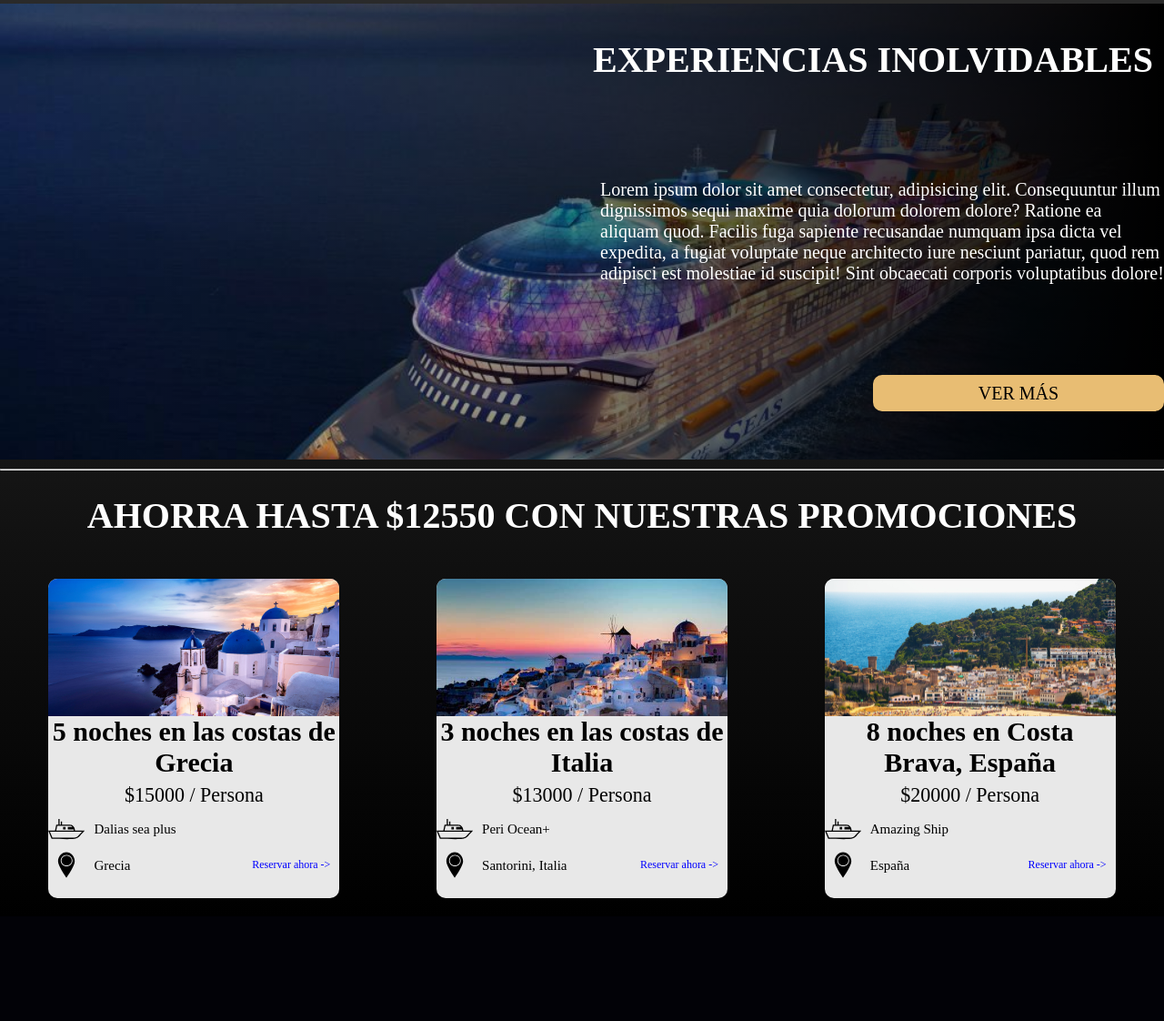
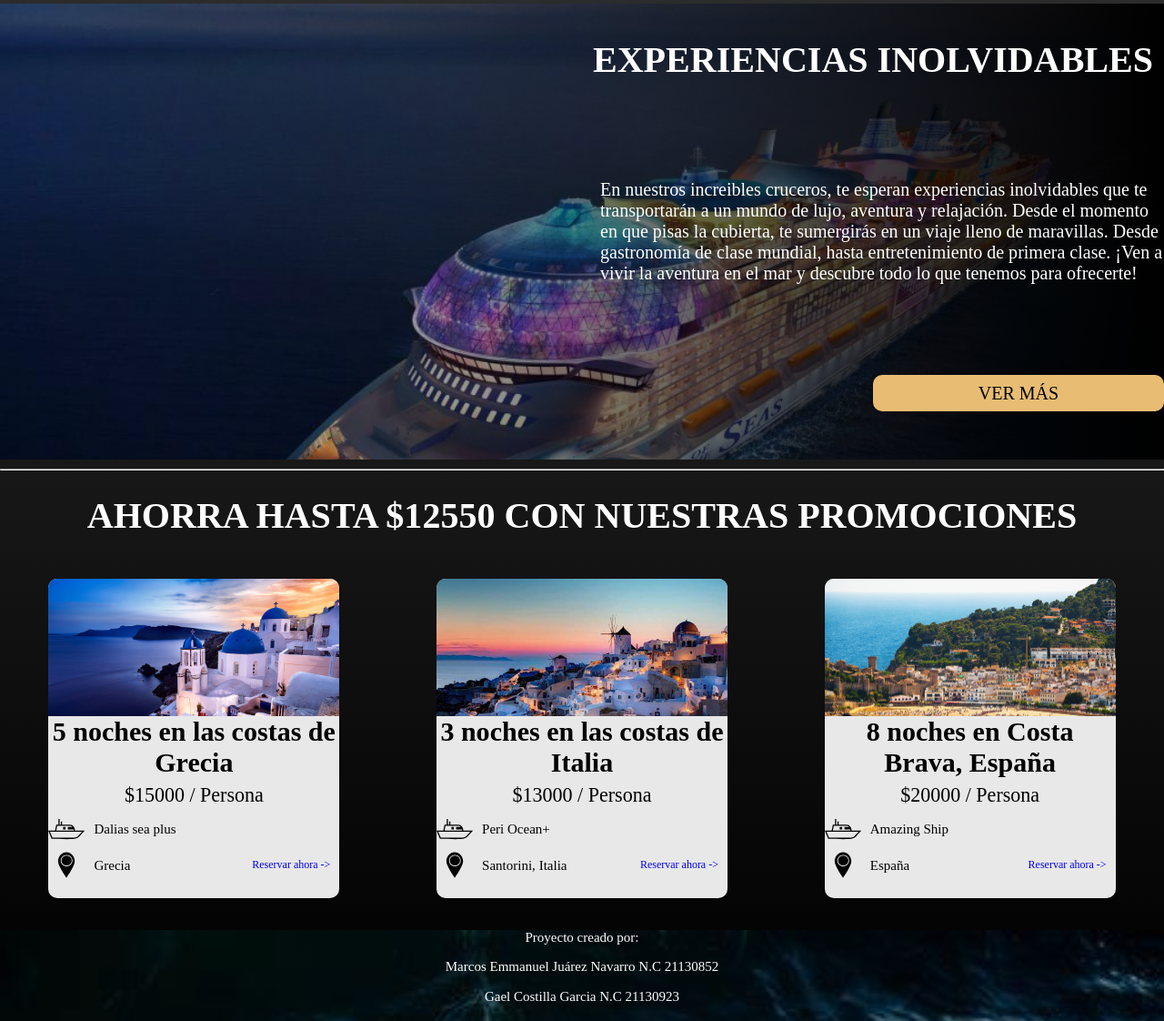
Before and after one commit to marcosjn19/U2ProyectoCruceros, a PHP site: page / in a window 1280 px wide. Shown: the part 569-1691 px from the top of the page at 91% size. Before the commit the page ends 1556 px from the top, so only its background shows below. Run offline with PHP 8.4, Linux system fonts and the light colour scheme; some web fonts are replaced.

Commit message:
Index v6
Se añadió el footer

```diff
--- a/css/styles.css
+++ b/css/styles.css
@@ -70,6 +70,14 @@ button:hover{
 
 hr {
     margin: 1rem 0 1rem;
+}
+
+footer {
+    height: 10rem;
+    width: 100%;
+    background-image: url(/media/footer.jpeg);
+    background-size: cover;
+    background-repeat: no-repeat;
 }
 /*-----------------------------------------------------------------------------------------------------*/
 /*              ENCABEZADO          */
@@ -322,3 +330,12 @@ hr {
 .promocion-reservar:hover {
     color: var(--resalte-cuadro);
 }
+
+/*-----------------------------------------------------------------------------------------------------*/
+/*              FOOTER          */
+.footer-main-content {
+    height: 100%;
+    position: relative;
+    background-image: linear-gradient(180deg, rgba(0,0,0,.3) 100%, rgba(60,69,60,1) 0%);
+    text-align: center;
+}
--- a/index.html
+++ b/index.html
@@ -53,7 +53,8 @@
         <div class = "contenido-experiencias">
             <div class = "cuadro imagen"> </div>
             <h2 class = "cuadro subt">Experiencias inolvidables</h2>
-            <p class = "cuadro descripcion">Lorem ipsum dolor sit amet consectetur, adipisicing elit. Consequuntur illum dignissimos sequi maxime quia dolorum dolorem dolore? Ratione ea aliquam quod. Facilis fuga sapiente recusandae numquam ipsa dicta vel expedita, a fugiat voluptate neque architecto iure nesciunt pariatur, quod rem adipisci est molestiae id suscipit! Sint obcaecati corporis voluptatibus dolore!</p>
+            <p class = "cuadro descripcion">En nuestros increibles cruceros, te esperan experiencias inolvidables que te transportarán a un mundo de lujo, aventura y relajación. Desde el momento en que pisas la cubierta, te sumergirás en un viaje lleno de maravillas. Desde gastronomía de clase mundial, hasta entretenimiento de primera clase. ¡Ven a vivir la aventura en el mar y descubre todo lo que tenemos para ofrecerte!
+            </p>
             <button class = "cuadro botont1 vermas">Ver más</button>
         </div>
     </section>
@@ -122,6 +123,16 @@
                 </div>
             </div>
     </section>
+
+    <footer>
+        <div class = "footer-main-content">
+            <div class = "footer-creditos">
+                <p> Proyecto creado por: </p>
+                <p> Marcos Emmanuel Juárez Navarro N.C 21130852</p>
+                <p> Gael Costilla Garcia N.C 21130923</p>
+            </div>
+        </div>
+    </footer>
 </body>
 
 </html>
```
Also changed, not shown: media/footer.jpeg (added).
